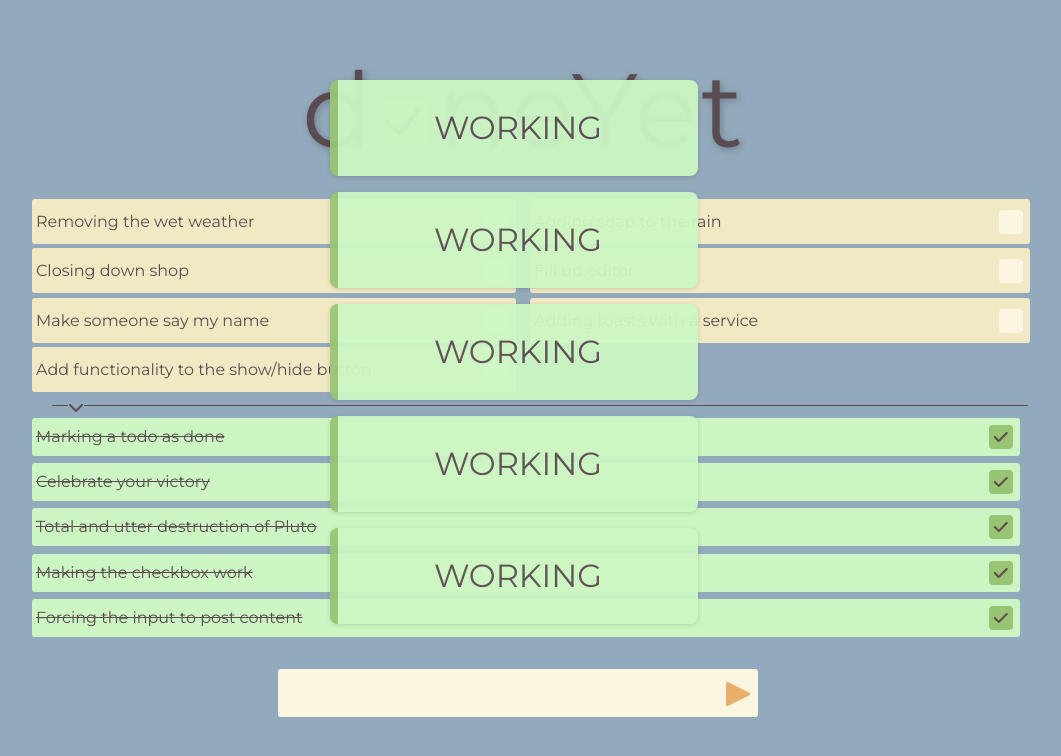
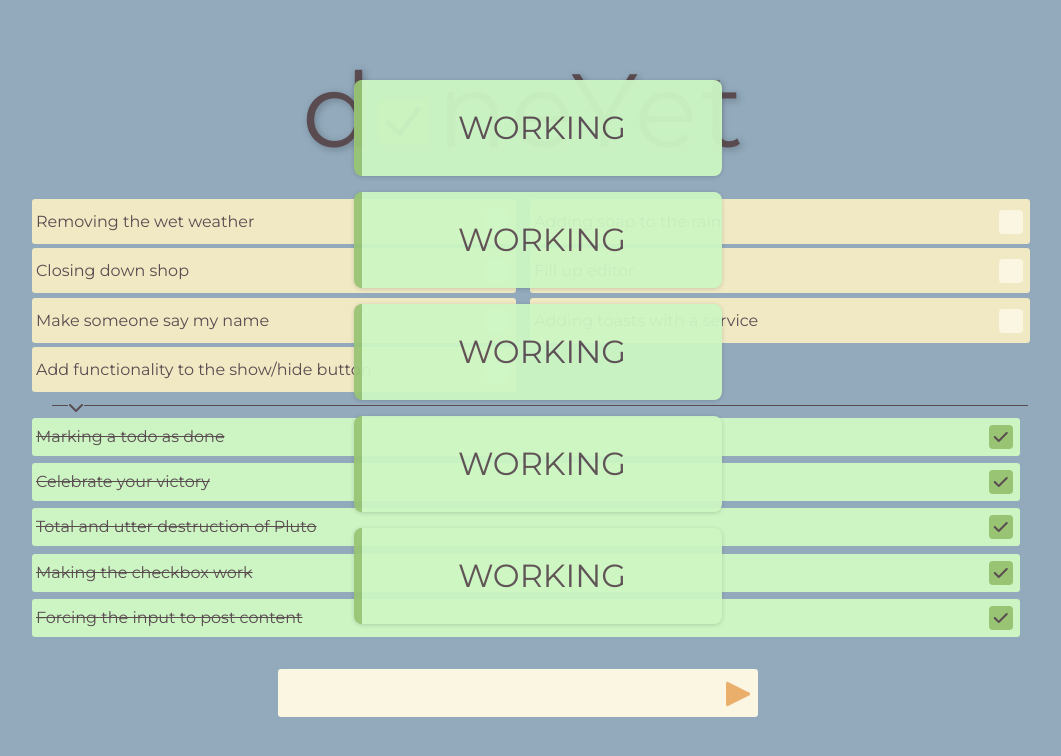
Before and after one commit to emilchr/done-yet-ng, an Angular app: page / in a window 1280 px wide. Shown: the top 756 px of the page, without its empty margins (102-1163 px from the left). Built offline with nearby package versions, Linux system fonts and the light colour scheme.

Commit message:
Minor css changes and name changes

```diff
--- a/src/app/app.component.html
+++ b/src/app/app.component.html
@@ -1,6 +1,5 @@
 <div class="app">
   <header>
-    <app-toast></app-toast>
     <img
       ngSrc="assets/doneyetlogo.png"
       alt="Done Yet Logo"
@@ -9,6 +8,7 @@
       priority
     />
   </header>
-  <app-todo-list> </app-todo-list>
+  <app-todo-list></app-todo-list>
   <app-user-input />
 </div>
+<app-toast></app-toast>
--- a/src/app/components/user-input/user-input.component.css
+++ b/src/app/components/user-input/user-input.component.css
@@ -40,10 +40,9 @@ button:hover {
 
 @media (min-width: 1024px) {
   .userInput {
-    align-content: center;
+    justify-content: center;
     position: static;
     padding-bottom: 3rem;
-    justify-items: flex-end;
     width: 100%;
     max-width: 60rem;
   }
--- a/src/app/service/toast.service.ts
+++ b/src/app/service/toast.service.ts
@@ -7,7 +7,7 @@ export class ToastService {
   currentToast: string[] = [];
   toastHistory: string[] = [];
 
-  enque(toast: string) {
+  enqueue(toast: string) {
     if (this.currentToast.length > 0) {
       this.dequeue();
     }
@@ -33,7 +33,7 @@ export class ToastService {
       this.dequeue();
     }, 1500);
 
-    this.enque(message);
+    this.enqueue(message);
     // this.currentToast.push(message);
     // console.log(message);
     this.toastHistory.unshift(message);
--- a/src/app/toast/toast.component.css
+++ b/src/app/toast/toast.component.css
@@ -1,11 +1,10 @@
 .toast-container {
   position: absolute;
-  margin-left: 1.5rem;
   top: 4rem;
-
+  width: 100%;
   display: flex;
   flex-direction: column;
-  justify-content: center;
+  align-items: center;
 
   z-index: 1000;
 }
@@ -36,8 +35,8 @@
     opacity: 0.95;
   }
 }
-@media (min-width: 1024px) {
+/* @media (min-width: 1024px) {
   .toast-container {
-    margin-left: 4rem;
+    justify-content: center;
   }
-}
+} */
```
